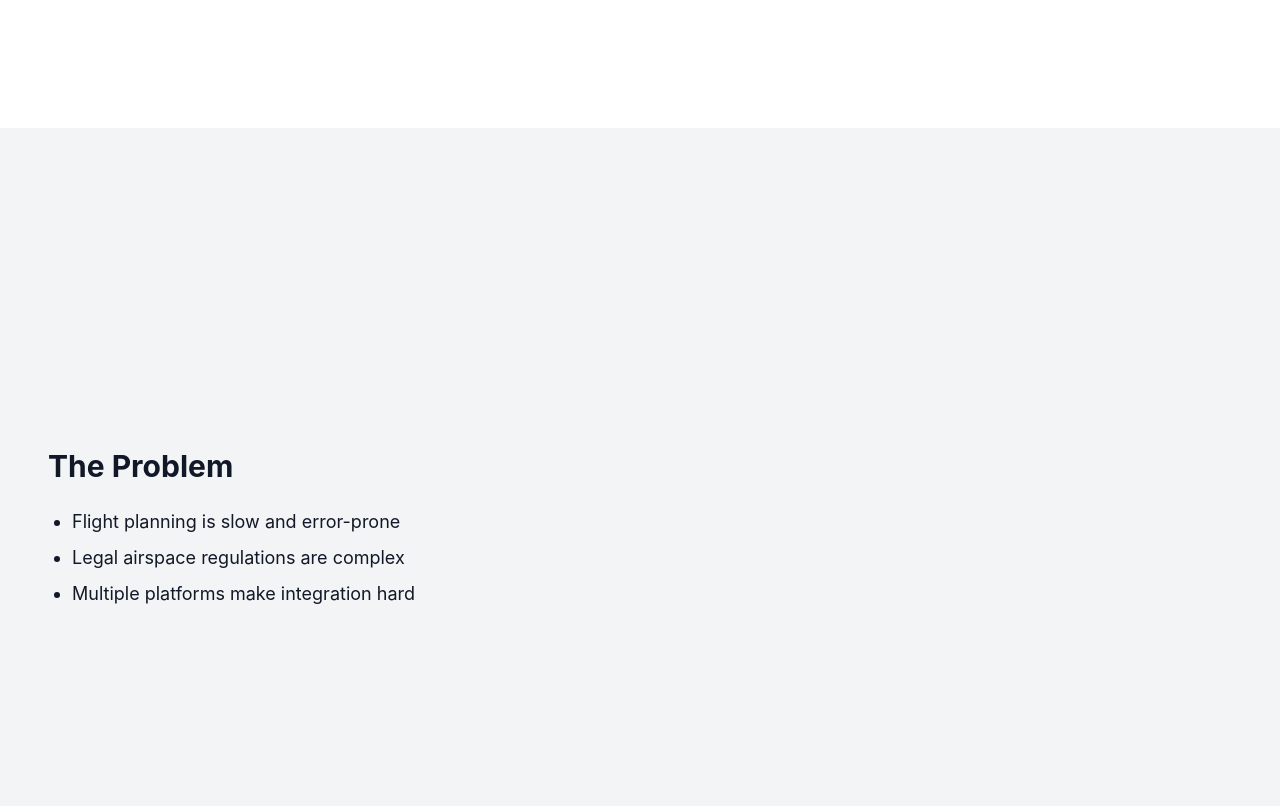
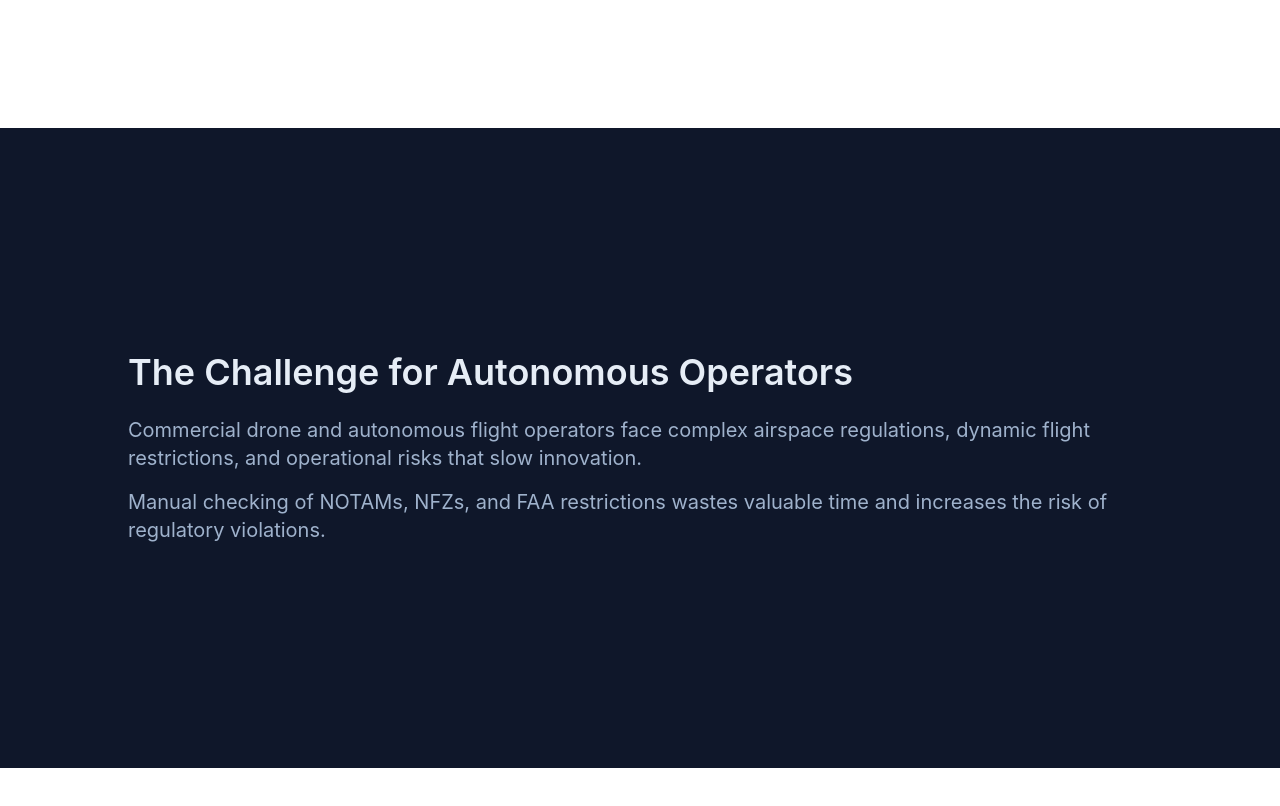
Before and after one commit to Vitoraos/NavGuard, a Next.js app in the folder Landing_Page/: page / in a window 1280 px wide. Shown: the part 800-1606 px from the top of the page. Built offline with nearby package versions, Linux system fonts and the light colour scheme; no server answers.

Commit message:
Update Problem.tsx

```diff
--- a/Landing_Page/components/Problem.tsx
+++ b/Landing_Page/components/Problem.tsx
@@ -1,12 +1,17 @@
 export default function Problem() {
   return (
-    <section className="h-screen flex flex-col justify-center items-start px-12 space-y-6 bg-gray-100">
-      <h2 className="text-3xl font-bold">The Problem</h2>
-      <ul className="list-disc ml-6 space-y-2 text-lg">
-        <li>Flight planning is slow and error-prone</li>
-        <li>Legal airspace regulations are complex</li>
-        <li>Multiple platforms make integration hard</li>
-      </ul>
+    <section className="min-h-[80vh] flex flex-col justify-center px-12 bg-primary">
+      <div className="max-w-5xl mx-auto">
+        <h2 className="text-3xl md:text-4xl font-semibold text-textPrimary mb-6">
+          The Challenge for Autonomous Operators
+        </h2>
+        <p className="text-lg md:text-xl text-textSecondary mb-4">
+          Commercial drone and autonomous flight operators face complex airspace regulations, dynamic flight restrictions, and operational risks that slow innovation.
+        </p>
+        <p className="text-lg md:text-xl text-textSecondary">
+          Manual checking of NOTAMs, NFZs, and FAA restrictions wastes valuable time and increases the risk of regulatory violations.
+        </p>
+      </div>
     </section>
-  )
+  );
 }
```
